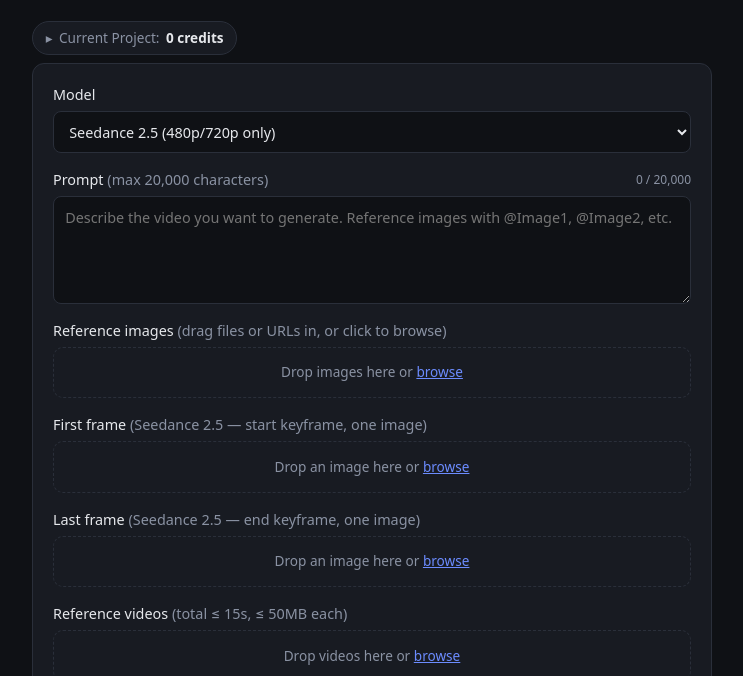
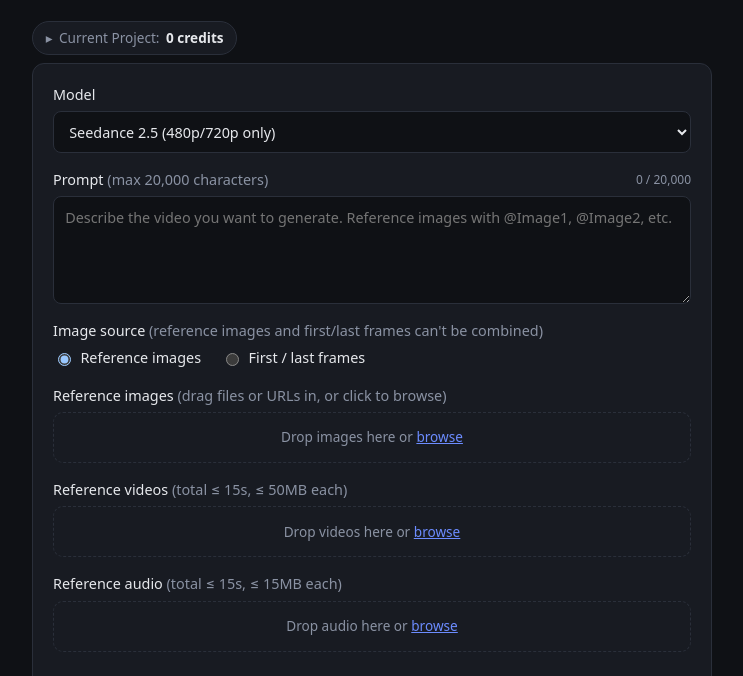
Before and after one commit to resiz3d/kie-seedance-ui, a website: page public/index.html in a window 1280 px wide. Shown: the part 106-782 px from the top of the page, without its empty margins (268-1011 px from the left). Drawn offline with Linux system fonts and the light colour scheme; no server answers.

Commit message:
first/last frame updates

```diff
--- a/public/app.js
+++ b/public/app.js
@@ -869,8 +869,8 @@ const qualitySelect = document.getElementById("quality");
 const aspectSelect = document.getElementById("aspect_ratio");
 
 const VIDEO_ASPECTS = ["16:9", "4:3", "1:1", "3:4", "9:16", "21:9"];
-// Seedance 2.5 adds an "adaptive" ratio (its documented default).
-const VIDEO_ASPECTS_25 = ["adaptive", "16:9", "4:3", "1:1", "3:4", "9:16", "21:9"];
+// Seedance 2.5 and 2.0 Mini add an "adaptive" ratio (2.0 and Fast don't).
+const VIDEO_ASPECTS_ADAPTIVE = ["adaptive", "16:9", "4:3", "1:1", "3:4", "9:16", "21:9"];
 const IMAGE_ASPECTS = ["1:1", "4:3", "3:4", "16:9", "9:16", "2:3", "3:2", "21:9"];
 
 // Output-format options by output medium: [value, label].
@@ -879,6 +879,18 @@ const VIDEO_FORMATS = [["mp4", "mp4"], ["mov", "mov"]];
 
 const isSeedream = () => modelSelect.value.startsWith("seedream/");
 const is25 = () => modelSelect.value === "bytedance/seedance-2-5";
+// Every Seedance video model (2.5 / 2 / Fast / Mini) exposes first/last-frame
+// inputs; 2.5-only extras (mp4/mov, adaptive, 30s, return_last_frame) stay on is25.
+const isSeedanceVideo = () => modelSelect.value.startsWith("bytedance/seedance-");
+
+// Seedance makes reference images and first/last frames mutually exclusive (the
+// API rejects mixing them), so a toggle picks which set is active. Only the active
+// set is shown and sent. `frameMode()` is the raw toggle; `usesFrames()` is true
+// only when a Seedance video model is active AND the toggle is on frames.
+function frameMode() {
+  return document.querySelector('input[name="imageSource"]:checked')?.value || "refs";
+}
+const usesFrames = () => isSeedanceVideo() && frameMode() === "frames";
 const isI2I = () => isSeedream() && modelSelect.value.endsWith("-image-to-image");
 const isT2I = () => isSeedream() && modelSelect.value.endsWith("-text-to-image");
 // all seedream variants end in "-to-image"; video models never do
@@ -890,6 +902,11 @@ const CAPPED_720_MODELS = new Set([
   "bytedance/seedance-2-fast",
   "bytedance/seedance-2-mini",
 ]);
+
+// Models whose aspect_ratio list includes "adaptive" (2.5 and 2.0 Mini per the
+// kie.ai docs; 2.0 and Fast do not offer it).
+const ADAPTIVE_ASPECT_MODELS = new Set(["bytedance/seedance-2-5", "bytedance/seedance-2-mini"]);
+const hasAdaptiveAspect = () => ADAPTIVE_ASPECT_MODELS.has(modelSelect.value);
 const isCapped720 = () => CAPPED_720_MODELS.has(modelSelect.value);
 
 // Short suffix distinguishing the non-standard video variants in labels.
@@ -956,14 +973,22 @@ function applyModelUI() {
   for (const id of ["videoField", "audioField", "resolutionField", "durationField", "genAudioField", "webSearchField"]) {
     document.getElementById(id).classList.toggle("hidden", seedream);
   }
-  // text-to-image takes no references at all — hide the image dropzone + gallery too
-  document.getElementById("imageField").classList.toggle("hidden", isT2I());
-  document.getElementById("galleryWrap").classList.toggle("hidden", isT2I());
+  // Seedance video models make reference images and first/last frames mutually
+  // exclusive, so a toggle chooses which set is shown. `refsHidden` hides
+  // reference images (text-to-image, or any Seedance model in frames mode); the
+  // frame dropzones show only in that mode. "return last frame" is a 2.5-only
+  // output option.
+  const seedanceVideo = isSeedanceVideo();
+  const framesMode = usesFrames();
+  const refsHidden = isT2I() || framesMode;
+  document.getElementById("imageSourceField").classList.toggle("hidden", !seedanceVideo);
+  document.getElementById("imageField").classList.toggle("hidden", refsHidden);
+  document.getElementById("galleryWrap").classList.toggle("hidden", refsHidden);
   document.getElementById("qualityField").classList.toggle("hidden", !seedream);
-  // First/last-frame keyframes and "return last frame" are Seedance 2.5 only.
-  for (const id of ["firstFrameField", "lastFrameField", "returnLastFrameField"]) {
-    document.getElementById(id).classList.toggle("hidden", !frames);
-  }
+  for (const id of ["firstFrameField", "lastFrameField"]) {
+    document.getElementById(id).classList.toggle("hidden", !framesMode);
+  }
+  document.getElementById("returnLastFrameField").classList.toggle("hidden", !frames);
   // Output format applies to Seedream Pro (png/jpeg) and Seedance 2.5 (mp4/mov).
   const showFormat = isSeedreamPro() || frames;
   document.getElementById("formatField").classList.toggle("hidden", !showFormat);
@@ -971,8 +996,8 @@ function applyModelUI() {
   else if (isSeedreamPro()) setFormatOptions(IMAGE_FORMATS, "png");
   if (seedream) setQualityLabels();
   setAspectOptions(
-    seedream ? IMAGE_ASPECTS : frames ? VIDEO_ASPECTS_25 : VIDEO_ASPECTS,
-    frames ? "adaptive" : "16:9"
+    seedream ? IMAGE_ASPECTS : hasAdaptiveAspect() ? VIDEO_ASPECTS_ADAPTIVE : VIDEO_ASPECTS,
+    frames ? "adaptive" : "16:9" // only 2.5 documents adaptive as its default
   );
   for (const opt of resolutionSelect.options) {
     if (opt.value === "1080p" || opt.value === "4k") opt.disabled = capped;
@@ -1001,6 +1026,10 @@ function updateModelChrome() {
 }
 modelSelect.addEventListener("change", applyModelUI);
 qualitySelect.addEventListener("change", updateEstimate);
+// Switching the 2.5 image-source toggle re-shapes which reference set is shown.
+document
+  .querySelectorAll('input[name="imageSource"]')
+  .forEach((r) => r.addEventListener("change", applyModelUI));
 
 // --- prompt length counter -----------------------------------------------
 // Caps per the model docs: Seedance 20,000; Seedream Lite 3,000; Pro 5,000.
@@ -1167,10 +1196,13 @@ function collectInput(resolved) {
     web_search: document.getElementById("web_search").checked,
     nsfw_checker: document.getElementById("nsfw_checker").checked,
   };
-  // Seedance 2.5 extras: start/end keyframes, output format, last-frame return.
+  // Start/end keyframes — all Seedance video models. `resolved` is already
+  // mode-gated (empty unless the frames toggle is active), so these never coexist
+  // with reference_image_urls.
+  if (resolved.firstFrame?.[0]) input.first_frame_url = resolved.firstFrame[0];
+  if (resolved.lastFrame?.[0]) input.last_frame_url = resolved.lastFrame[0];
+  // 2.5-only extras: output format + last-frame return.
   if (is25()) {
-    if (resolved.firstFrame?.[0]) input.first_frame_url = resolved.firstFrame[0];
-    if (resolved.lastFrame?.[0]) input.last_frame_url = resolved.lastFrame[0];
     input.output_format = document.getElementById("output_format").value;
     input.return_last_frame = document.getElementById("return_last_frame").checked;
   }
@@ -1207,11 +1239,11 @@ form.addEventListener("submit", async (e) => {
   submitBtn.disabled = true;
 
   const mediaLocalIds = {
-    image: isT2I() ? [] : lists.image.localIds(),
+    image: isT2I() || usesFrames() ? [] : lists.image.localIds(),
     video: isSeedream() ? [] : lists.video.localIds(),
     audio: isSeedream() ? [] : lists.audio.localIds(),
-    firstFrame: is25() ? lists.firstFrame.localIds() : [],
-    lastFrame: is25() ? lists.lastFrame.localIds() : [],
+    firstFrame: usesFrames() ? lists.firstFrame.localIds() : [],
+    lastFrame: usesFrames() ? lists.lastFrame.localIds() : [],
   };
 
   const job = {
@@ -1233,12 +1265,13 @@ form.addEventListener("submit", async (e) => {
       card.setStatus("Uploading reference media…");
     }
     resolved = {
-      // only upload the reference kinds the selected model actually uses
-      image: isT2I() ? [] : await lists.image.resolve(),
+      // only upload the reference kinds the selected model+mode actually uses
+      // (2.5 forbids mixing reference images with first/last frames)
+      image: isT2I() || usesFrames() ? [] : await lists.image.resolve(),
       video: isSeedream() ? [] : await lists.video.resolve(),
       audio: isSeedream() ? [] : await lists.audio.resolve(),
-      firstFrame: is25() ? await lists.firstFrame.resolve() : [],
-      lastFrame: is25() ? await lists.lastFrame.resolve() : [],
+      firstFrame: usesFrames() ? await lists.firstFrame.resolve() : [],
+      lastFrame: usesFrames() ? await lists.lastFrame.resolve() : [],
     };
   } catch (err) {
     card.fail(err.message || "Failed to upload reference media.");
@@ -1651,6 +1684,10 @@ function renderHistory(entries) {
 async function applyEntry(entry) {
   const input = entry.input || {};
   modelSelect.value = input.model || "bytedance/seedance-2";
+  // Restore the 2.5 image-source mode (frames if the entry saved either keyframe).
+  const savedMode = input.first_frame_url || input.last_frame_url ? "frames" : "refs";
+  const modeRadio = document.querySelector(`input[name="imageSource"][value="${savedMode}"]`);
+  if (modeRadio) modeRadio.checked = true;
   applyModelUI(); // shape the form (and aspect options) before filling values
   document.getElementById("prompt").value = input.prompt || "";
   document.getElementById("resolution").value = input.resolution || "720p";
--- a/public/index.html
+++ b/public/index.html
@@ -67,6 +67,20 @@
           ></textarea>
         </div>
 
+        <div class="field hidden" id="imageSourceField">
+          <div class="field-head">
+            <span>Image source <span class="hint">(reference images and first/last frames can't be combined)</span></span>
+          </div>
+          <div class="checks">
+            <label class="inline">
+              <input type="radio" name="imageSource" value="refs" checked /> Reference images
+            </label>
+            <label class="inline">
+              <input type="radio" name="imageSource" value="frames" /> First / last frames
+            </label>
+          </div>
+        </div>
+
         <div class="field" id="imageField">
           <div class="field-head">
             <span>Reference images <span class="hint">(drag files or URLs in, or click to browse)</span></span>
@@ -81,7 +95,7 @@
 
         <div class="field" id="firstFrameField">
           <div class="field-head">
-            <span>First frame <span class="hint">(Seedance 2.5 — start keyframe, one image)</span></span>
+            <span>First frame <span class="hint">(start keyframe, one image)</span></span>
             <button type="button" id="clear-firstFrame" class="link-btn hidden">Clear</button>
           </div>
           <div id="dz-firstFrame" class="dropzone">
@@ -93,7 +107,7 @@
 
         <div class="field" id="lastFrameField">
           <div class="field-head">
-            <span>Last frame <span class="hint">(Seedance 2.5 — end keyframe, one image)</span></span>
+            <span>Last frame <span class="hint">(end keyframe, one image)</span></span>
             <button type="button" id="clear-lastFrame" class="link-btn hidden">Clear</button>
           </div>
           <div id="dz-lastFrame" class="dropzone">
```
